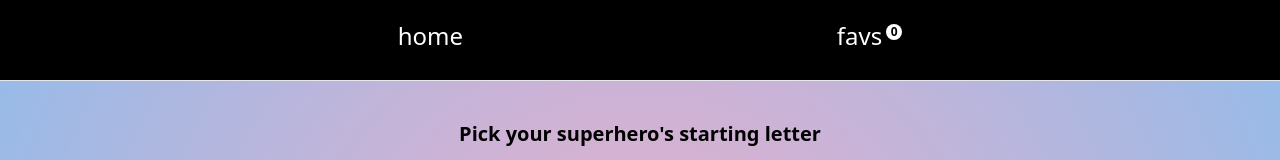
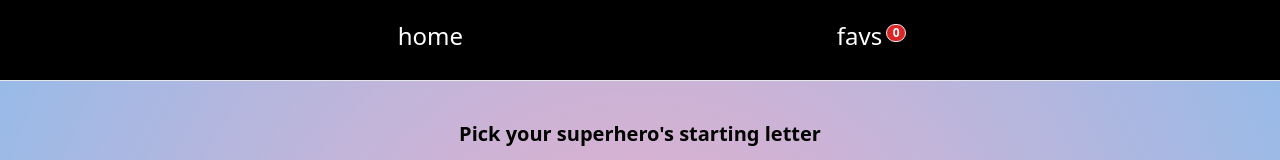
Before and after one commit to stefanm3000/superhero-mobx-tailwind-app, a React (Create React App) app: page / in a window 1280 px wide. Shown: the top 160 px of the page. Built offline with nearby package versions, Linux system fonts and the light colour scheme.

Commit message:
update fav number styling

```diff
--- a/src/components/navbar/index.jsx
+++ b/src/components/navbar/index.jsx
@@ -26,7 +26,7 @@ const Navbar = () => {
             favs{"  "}
             <div className="relative bg-white">
               <span
-                className="font-semibold text-xs w-4 absolute top-0 left-1 text-center bg-white rounded-full text-black
+                className="font-semibold text-xs w-5 absolute top-0 left-1 text-center bg-red-600 rounded-full border text-white
             "
               >
                 {favsNumber}
```
